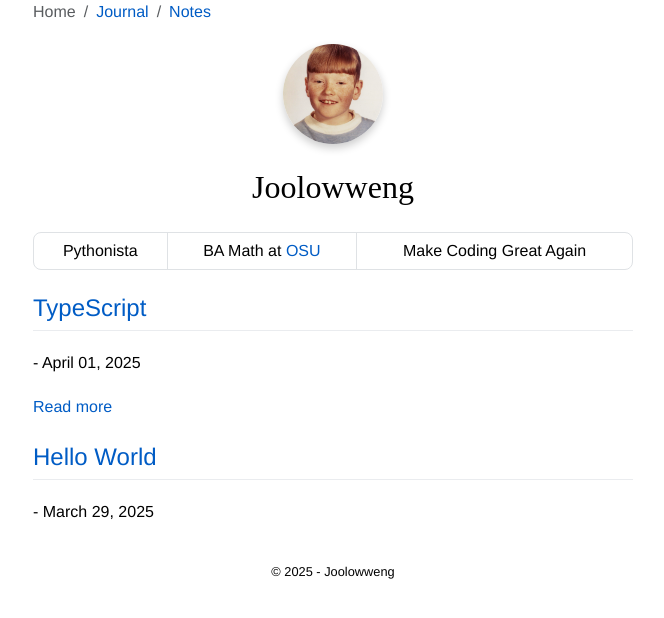
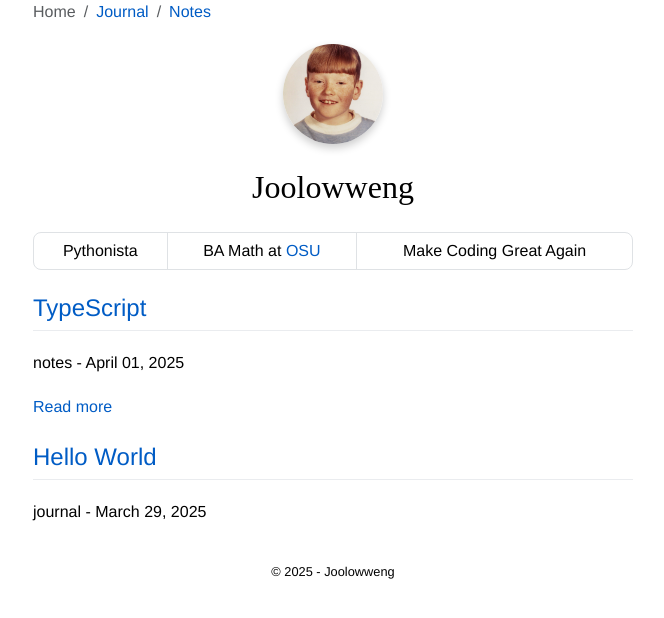
Before and after one commit to joolowweng/joolwweng.github.io, a Jekyll site: the page built from index.md, in a window 1280 px wide. Shown: the top 618 px of the page, without its empty margins (307-971 px from the left). Built offline with Jekyll 4.4.1, drawn with Linux system fonts in a browser that asks for light colours.

Commit message:
Fix category display in index page to use first category instead of single category

```diff
--- a/index.md
+++ b/index.md
@@ -12,7 +12,7 @@ Pythonista | BA Math at [OSU](https://www.threads.net/@theohiostateuniversity) |
 
 ## [{{ site.posts.first.title }}]({{ site.posts.first.url | relative_url }})
 
-{{ site.posts.first.category }} \- {{ site.posts.first.date | date: "%B %d, %Y" }}
+{{ site.posts.first.categories | first }} \- {{ site.posts.first.date | date: "%B %d, %Y" }}
 
 {{ site.posts.first.excerpt | markdownify }}
 [Read more]({{ site.posts.first.url | relative_url }})
@@ -24,7 +24,7 @@ Pythonista | BA Math at [OSU](https://www.threads.net/@theohiostateuniversity) |
 
 ## [{{ post.title }}]({{ post.url | relative_url }})
 
-{{ post.category }} \- {{ post.date | date: "%B %d, %Y" }}
+{{ post.categories | first }} \- {{ post.date | date: "%B %d, %Y" }}
 
 {% endif %}
 {% endfor %}
```
